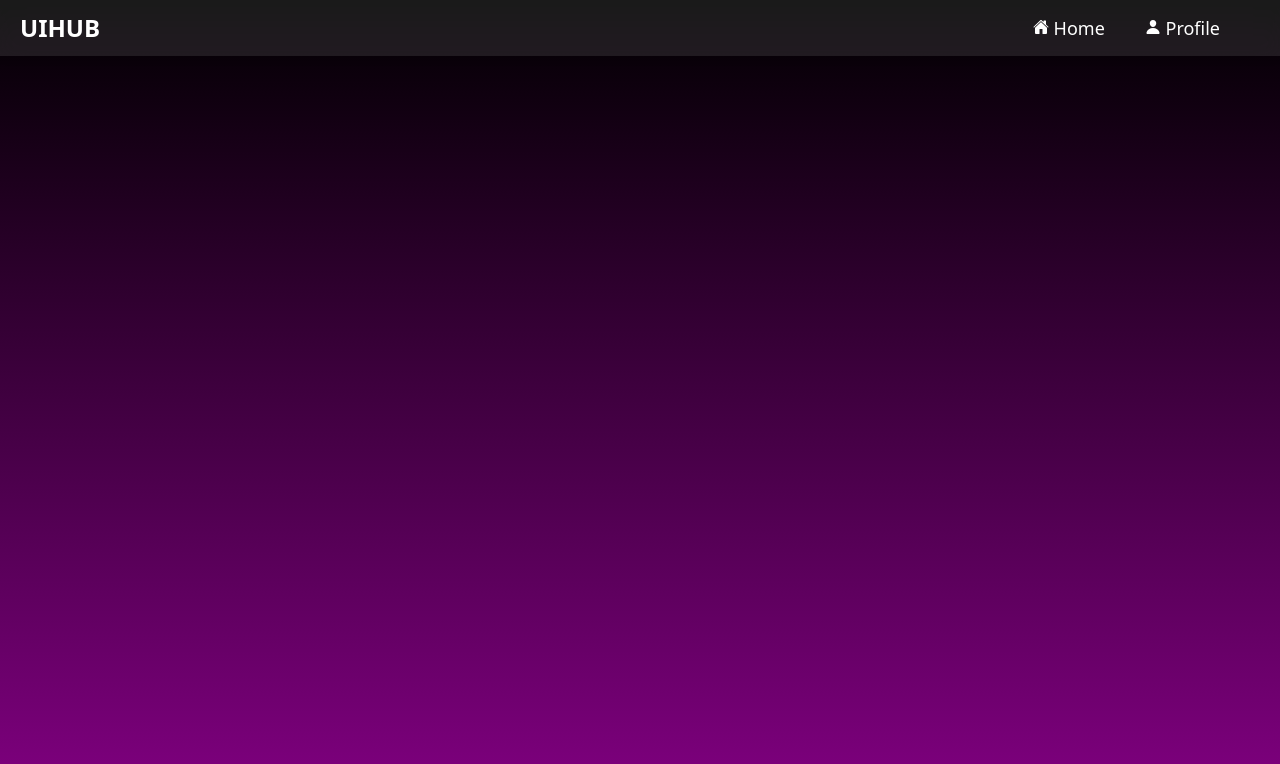
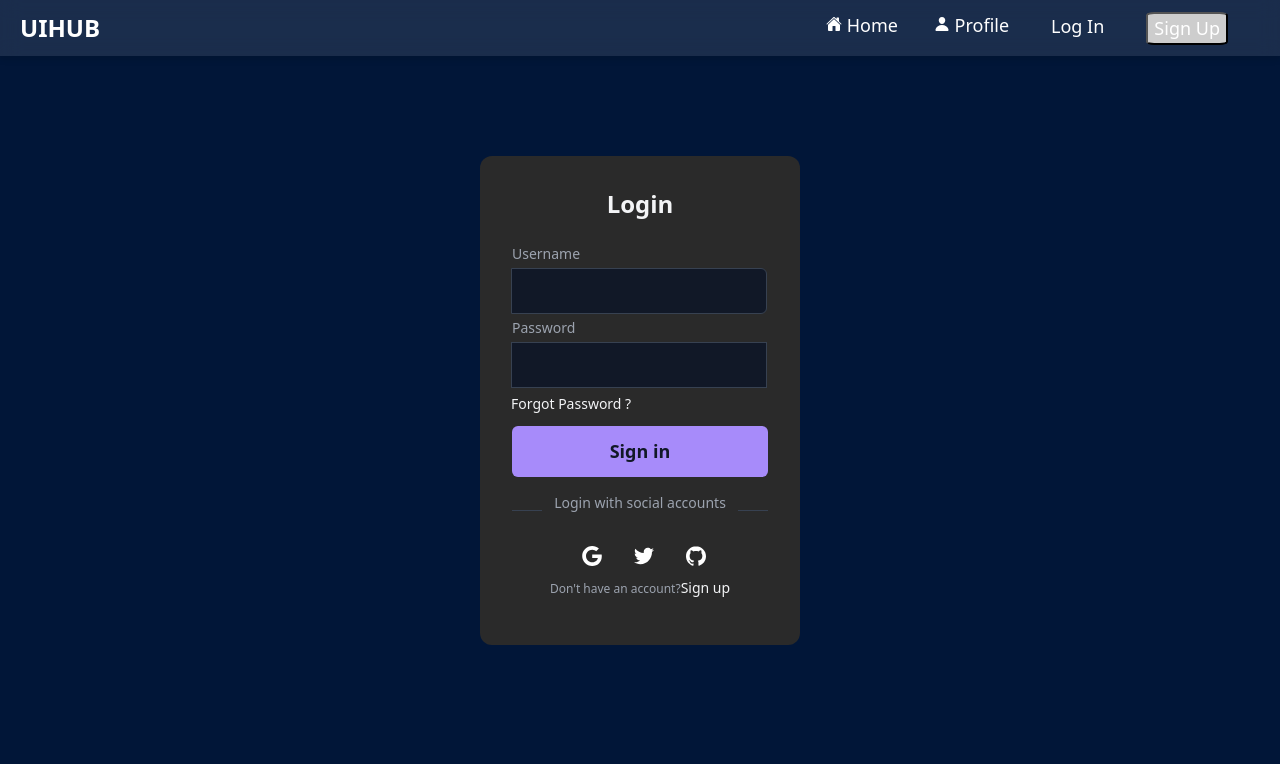
Before and after one commit to Maxou2003/UIhub, a React (Create React App) app in the folder client/: page /login in a window 1280 px wide. Shown: the top 764 px of the page. Built offline with nearby package versions, Linux system fonts and the light colour scheme.

Commit message:
login and da

```diff
--- a/client/src/App.css
+++ b/client/src/App.css
@@ -2,6 +2,5 @@
     margin: 0;
     min-height: 100vh;
     font-family: Arial, sans-serif;
-    background: linear-gradient(to bottom, black, purple);
     overflow-x: hidden;
 }
--- a/client/src/App.js
+++ b/client/src/App.js
@@ -3,8 +3,9 @@
 import './App.css';
 import 'bootstrap/dist/css/bootstrap.min.css';
 import 'bootstrap/dist/js/bootstrap.bundle.min.js';
+import Home from './pages/Home';
+import Login from './pages/Login';
 import Navbar from './components/Navbar/Navbar';
-import Home from './pages/Home';
 
 
 function App() {
@@ -13,6 +14,7 @@
       <Navbar />
       <Routes>
         <Route path="/" element={<Home />} />
+        <Route path="/login" element={<Login />} />
       </Routes>
     </Router>
   );
--- a/client/src/components/Card/Card.css
+++ b/client/src/components/Card/Card.css
@@ -3,9 +3,9 @@
     width: 190px;
     height: 254px;
     border-radius: 30px;
-    background: #212121;
-    box-shadow: 15px 15px 30px rgb(25, 25, 25),
-        -15px -15px 30px rgb(60, 60, 60);
+    background: #364156;
+    box-shadow: 5px 5px 10px #364156,
+        -5px -5px 10px #CDCDCD;
     align-items: center;
     justify-content: center;
 }
--- /dev/null
+++ b/client/src/components/LoginContent/LoginContent.css
@@ -0,0 +1,124 @@
+/* From Uiverse.io by Yaya12085 */
+.form-container {
+    width: 320px;
+    border-radius: 0.75rem;
+    background-color: rgb(42, 42, 42);
+    padding: 2rem;
+    color: rgba(243, 244, 246, 1);
+}
+
+.title {
+    text-align: center;
+    font-size: 1.5rem;
+    line-height: 2rem;
+    font-weight: 700;
+}
+
+.form {
+    margin-top: 1.5rem;
+}
+
+.input-group {
+    margin-top: 0.25rem;
+    font-size: 0.875rem;
+    line-height: 1.25rem;
+}
+
+.input-group label {
+    display: block;
+    color: rgba(156, 163, 175, 1);
+    margin-bottom: 4px;
+}
+
+.input-group input {
+    width: 100%;
+    border-radius: 0.375rem;
+    border: 1px solid rgba(55, 65, 81, 1);
+    outline: 0;
+    background-color: rgba(17, 24, 39, 1);
+    padding: 0.75rem 1rem;
+    color: rgba(243, 244, 246, 1);
+}
+
+.input-group input:focus {
+    border-color: rgba(167, 139, 250);
+}
+
+.forgot {
+    display: flex;
+    justify-content: flex-end;
+    font-size: 0.75rem;
+    line-height: 1rem;
+    color: rgba(156, 163, 175, 1);
+    margin: 8px 0 14px 0;
+}
+
+.forgot a,
+.signup a {
+    color: rgba(243, 244, 246, 1);
+    text-decoration: none;
+    font-size: 14px;
+}
+
+.forgot a:hover,
+.signup a:hover {
+    text-decoration: underline rgba(167, 139, 250, 1);
+}
+
+.sign {
+    display: block;
+    width: 100%;
+    background-color: rgba(167, 139, 250, 1);
+    padding: 0.75rem;
+    text-align: center;
+    color: rgba(17, 24, 39, 1);
+    border: none;
+    border-radius: 0.375rem;
+    font-weight: 600;
+}
+
+.social-message {
+    display: flex;
+    align-items: center;
+    padding-top: 1rem;
+}
+
+.line {
+    height: 1px;
+    flex: 1 1 0%;
+    background-color: rgba(55, 65, 81, 1);
+}
+
+.social-message .message {
+    padding-left: 0.75rem;
+    padding-right: 0.75rem;
+    font-size: 0.875rem;
+    line-height: 1.25rem;
+    color: rgba(156, 163, 175, 1);
+}
+
+.social-icons {
+    display: flex;
+    justify-content: center;
+}
+
+.social-icons .icon {
+    border-radius: 0.125rem;
+    padding: 0.75rem;
+    border: none;
+    background-color: transparent;
+    margin-left: 8px;
+}
+
+.social-icons .icon svg {
+    height: 1.25rem;
+    width: 1.25rem;
+    fill: #fff;
+}
+
+.signup {
+    text-align: center;
+    font-size: 0.75rem;
+    line-height: 1rem;
+    color: rgba(156, 163, 175, 1);
+}
--- /dev/null
+++ b/client/src/components/LoginContent/LoginContent.js
@@ -0,0 +1,50 @@
+import React from "react";
+import './LoginContent.css';
+
+function Login() {
+    return (
+        <div className="form-container">
+            <p className="title">Login</p>
+            <form className="form">
+                <div className="input-group">
+                    <label for="username">Username</label>
+                    <input type="text" name="username" id="username" placeholder="" />
+                </div>
+                <div className="input-group">
+                    <label for="password">Password</label>
+                    <input type="password" name="password" id="password" placeholder="" />
+                    <div className="forgot">
+                        <a rel="noopener noreferrer" href="#">Forgot Password ?</a>
+                    </div>
+                </div>
+                <button className="sign">Sign in</button>
+            </form>
+            <div className="social-message">
+                <div className="line"></div>
+                <p className="message">Login with social accounts</p>
+                <div className="line"></div>
+            </div>
+            <div className="social-icons">
+                <button aria-label="Log in with Google" className="icon">
+                    <svg xmlns="http://www.w3.org/2000/svg" viewBox="0 0 32 32" className="w-5 h-5 fill-current">
+                        <path d="M16.318 13.714v5.484h9.078c-0.37 2.354-2.745 6.901-9.078 6.901-5.458 0-9.917-4.521-9.917-10.099s4.458-10.099 9.917-10.099c3.109 0 5.193 1.318 6.38 2.464l4.339-4.182c-2.786-2.599-6.396-4.182-10.719-4.182-8.844 0-16 7.151-16 16s7.156 16 16 16c9.234 0 15.365-6.49 15.365-15.635 0-1.052-0.115-1.854-0.255-2.651z"></path>
+                    </svg>
+                </button>
+                <button aria-label="Log in with Twitter" className="icon">
+                    <svg xmlns="http://www.w3.org/2000/svg" viewBox="0 0 32 32" className="w-5 h-5 fill-current">
+                        <path d="M31.937 6.093c-1.177 0.516-2.437 0.871-3.765 1.032 1.355-0.813 2.391-2.099 2.885-3.631-1.271 0.74-2.677 1.276-4.172 1.579-1.192-1.276-2.896-2.079-4.787-2.079-3.625 0-6.563 2.937-6.563 6.557 0 0.521 0.063 1.021 0.172 1.495-5.453-0.255-10.287-2.875-13.52-6.833-0.568 0.964-0.891 2.084-0.891 3.303 0 2.281 1.161 4.281 2.916 5.457-1.073-0.031-2.083-0.328-2.968-0.817v0.079c0 3.181 2.26 5.833 5.26 6.437-0.547 0.145-1.131 0.229-1.724 0.229-0.421 0-0.823-0.041-1.224-0.115 0.844 2.604 3.26 4.5 6.14 4.557-2.239 1.755-5.077 2.801-8.135 2.801-0.521 0-1.041-0.025-1.563-0.088 2.917 1.86 6.36 2.948 10.079 2.948 12.067 0 18.661-9.995 18.661-18.651 0-0.276 0-0.557-0.021-0.839 1.287-0.917 2.401-2.079 3.281-3.396z"></path>
+                    </svg>
+                </button>
+                <button aria-label="Log in with GitHub" className="icon">
+                    <svg xmlns="http://www.w3.org/2000/svg" viewBox="0 0 32 32" className="w-5 h-5 fill-current">
+                        <path d="M16 0.396c-8.839 0-16 7.167-16 16 0 7.073 4.584 13.068 10.937 15.183 0.803 0.151 1.093-0.344 1.093-0.772 0-0.38-0.009-1.385-0.015-2.719-4.453 0.964-5.391-2.151-5.391-2.151-0.729-1.844-1.781-2.339-1.781-2.339-1.448-0.989 0.115-0.968 0.115-0.968 1.604 0.109 2.448 1.645 2.448 1.645 1.427 2.448 3.744 1.74 4.661 1.328 0.14-1.031 0.557-1.74 1.011-2.135-3.552-0.401-7.287-1.776-7.287-7.907 0-1.751 0.62-3.177 1.645-4.297-0.177-0.401-0.719-2.031 0.141-4.235 0 0 1.339-0.427 4.4 1.641 1.281-0.355 2.641-0.532 4-0.541 1.36 0.009 2.719 0.187 4 0.541 3.043-2.068 4.381-1.641 4.381-1.641 0.859 2.204 0.317 3.833 0.161 4.235 1.015 1.12 1.635 2.547 1.635 4.297 0 6.145-3.74 7.5-7.296 7.891 0.556 0.479 1.077 1.464 1.077 2.959 0 2.14-0.020 3.864-0.020 4.385 0 0.416 0.28 0.916 1.104 0.755 6.4-2.093 10.979-8.093 10.979-15.156 0-8.833-7.161-16-16-16z"></path>
+                    </svg>
+                </button>
+            </div>
+            <p className="signup">Don't have an account?
+                <a rel="noopener noreferrer" href="/signup" className="">Sign up</a>
+            </p>
+        </div>
+    );
+}
+export default Login;
--- a/client/src/components/Navbar/Navbar.css
+++ b/client/src/components/Navbar/Navbar.css
@@ -31,10 +31,11 @@
 }
 
 .nav-links :last-child {
-    margin-right: 20px;
+    margin-right: 2vh;
 }
 
-.nav-item span {
+.nav-item span,
+button {
     color: white;
     font-size: 18px;
     font-weight: 500;
@@ -49,3 +50,19 @@
 .navbar .nav-item {
     color: white;
 }
+
+.signup-btn {
+    background-color: #cdcdcd;
+    border-radius: 10%;
+    transition: ease 0.3s;
+}
+
+.login-btn {
+    background-color: transparent;
+    transition: ease 0.3s;
+    border: none;
+}
+
+.signup-btn:hover {
+    background-color: rgb(1, 22, 56);
+}
--- a/client/src/components/Navbar/Navbar.js
+++ b/client/src/components/Navbar/Navbar.js
@@ -20,6 +20,13 @@
                     <IonIcon icon={person} />
                     <span> Profile </span>
                 </a>
+                <a href="/login" className="nav-item">
+                    <button className="login-btn"> Log In </button>
+                </a>
+                <a href="/signup" className="nav-item">
+                    <button className="signup-btn"> Sign Up </button>
+                </a>
+
             </nav>
         </div>
     );
--- a/client/src/index.css
+++ b/client/src/index.css
@@ -0,0 +1,3 @@
+body {
+    background-color: rgb(1, 22, 56);
+}
--- a/client/src/pages/Home.js
+++ b/client/src/pages/Home.js
@@ -3,6 +3,7 @@
 
 function Home() {
     return (
+
         <div className="Home">
             <MainContent />
         </div>
--- /dev/null
+++ b/client/src/pages/Login.js
@@ -0,0 +1,12 @@
+import React from 'react';
+import LoginContent from '../components/LoginContent/LoginContent';
+import './css/Login.css';
+
+function Login() {
+    return (
+        <div className="login">
+            <LoginContent />
+        </div>
+    );
+}
+export default Login;
--- /dev/null
+++ b/client/src/pages/css/Login.css
@@ -0,0 +1,6 @@
+.login {
+    display: flex;
+    justify-content: center;
+    align-items: center;
+    height: 100vh;
+}
```
